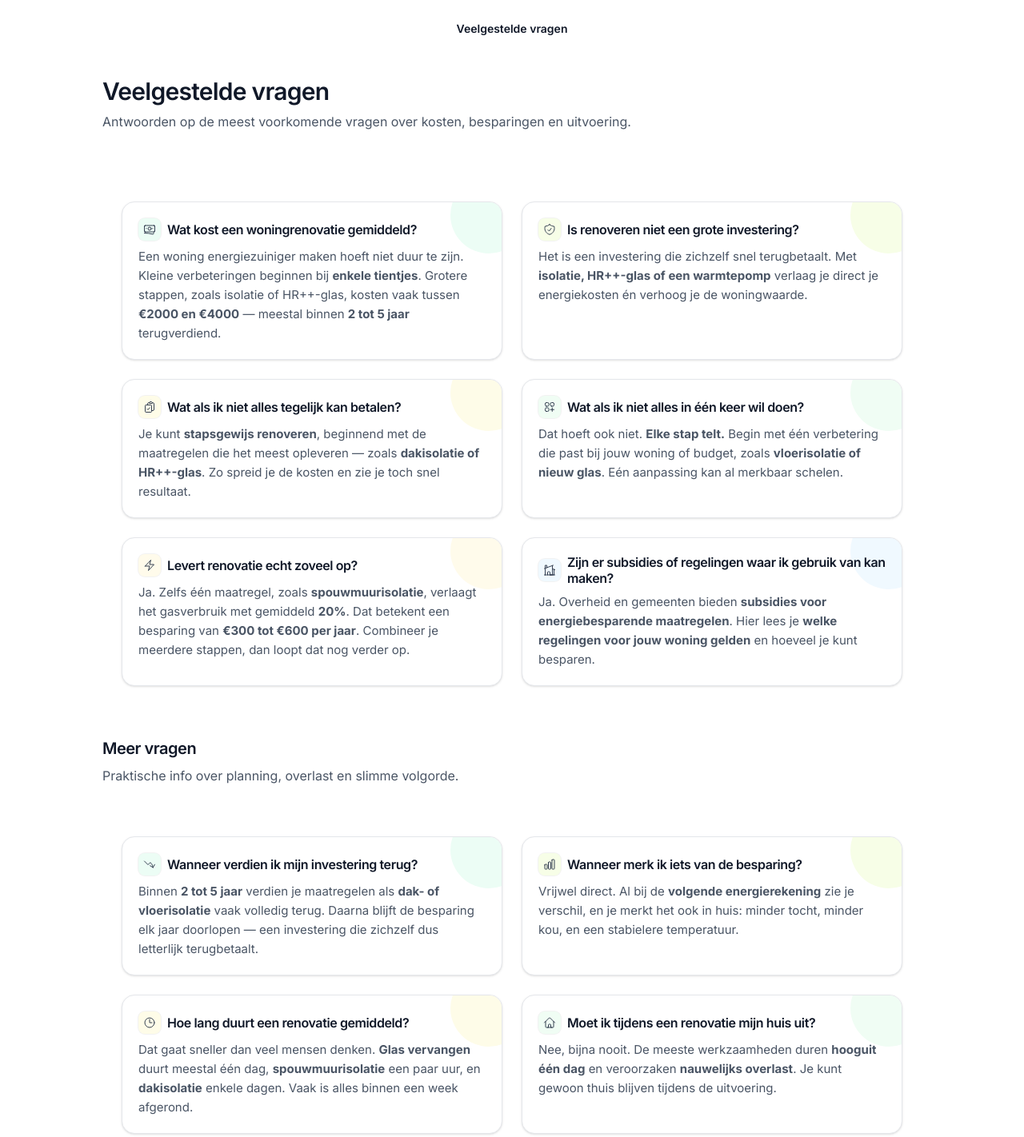
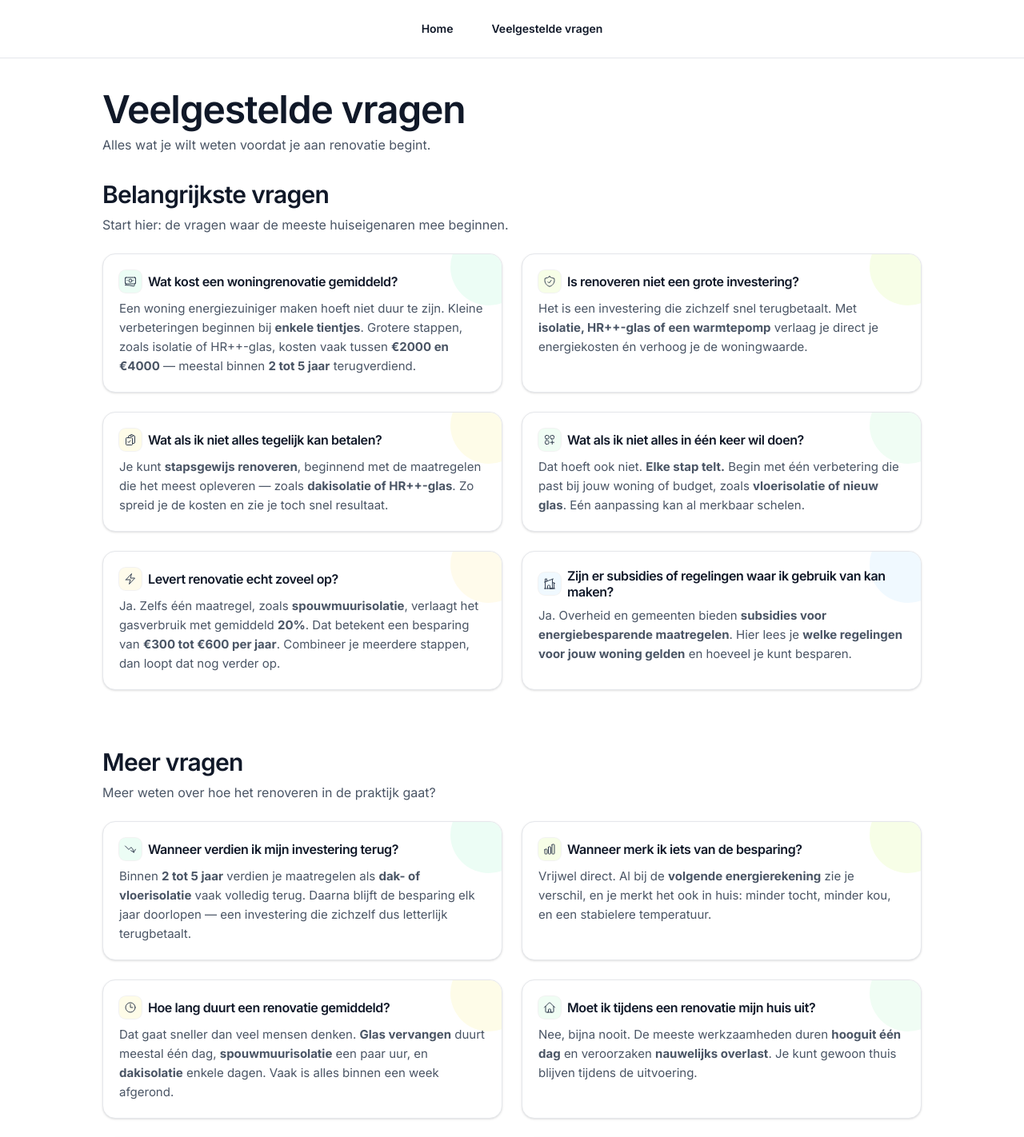
Before and after one commit to tjmichiels/renoveerjewoning, a Next.js app: page /faq in a window 1280 px wide. Shown: the top 1422 px of the page at 80% size. Built offline with nearby package versions, Linux system fonts and the light colour scheme.

Commit message:
FAQ-pagina verbeterd

```diff
--- a/app/components/FaqList.tsx
+++ b/app/components/FaqList.tsx
@@ -21,7 +21,7 @@ export default function FaqList({
     columns?: 1 | 2;
 }) {
     return (
-        <section className={`mx-auto w-full max-w-5xl p-4 text-left md:p-6 ${className}`}>
+        <section className={`mx-auto w-full max-w-5xl pt-0 pb-8 text-left ${className}`}>
             <div
                 className={`mt-5 grid grid-cols-1 gap-4 md:mt-6 ${
                     columns === 2 ? "md:grid-cols-2 md:gap-6" : ""
--- a/app/components/Header.tsx
+++ b/app/components/Header.tsx
@@ -10,7 +10,7 @@ export default function Header({ navigation }: { navigation: NavItem[] }) {
     const [open, setOpen] = useState(false);
 
     return (
-        <header className="absolute inset-x-0 top-0 z-50">
+        <header className="sticky top-0 z-50 bg-white/80 backdrop-blur border-b border-gray-200">
             <nav aria-label="Hoofdmenu" className="flex items-center justify-between p-6 lg:px-8">
                 <div className="flex lg:flex-1">{/* logo plek */}</div>
 
@@ -21,7 +21,7 @@ export default function Header({ navigation }: { navigation: NavItem[] }) {
                         className="-m-2.5 inline-flex items-center justify-center rounded-md p-2.5 text-gray-700"
                     >
                         <span className="sr-only">Open hoofdmenu</span>
-                        <Bars3Icon aria-hidden="true" className="size-6" />
+                        <Bars3Icon aria-hidden="true" className="size-6"/>
                     </button>
                 </div>
 
@@ -33,12 +33,13 @@ export default function Header({ navigation }: { navigation: NavItem[] }) {
                     ))}
                 </div>
 
-                <div className="hidden lg:flex lg:flex-1 lg:justify-end" />
+                <div className="hidden lg:flex lg:flex-1 lg:justify-end"/>
             </nav>
 
             <Dialog open={open} onClose={setOpen} className="lg:hidden">
-                <div className="fixed inset-0 z-50" />
-                <DialogPanel className="fixed inset-y-0 right-0 z-50 w-full overflow-y-auto bg-white p-6 sm:max-w-sm sm:ring-1 sm:ring-gray-900/10">
+                <div className="fixed inset-0 z-50"/>
+                <DialogPanel
+                    className="fixed inset-y-0 right-0 z-50 w-full overflow-y-auto bg-white p-6 sm:max-w-sm sm:ring-1 sm:ring-gray-900/10">
                     <div className="flex items-center justify-between">
                         <button
                             type="button"
@@ -46,7 +47,7 @@ export default function Header({ navigation }: { navigation: NavItem[] }) {
                             className="-m-2.5 rounded-md p-2.5 text-gray-700"
                         >
                             <span className="sr-only">Sluit menu</span>
-                            <XMarkIcon aria-hidden="true" className="size-6" />
+                            <XMarkIcon aria-hidden="true" className="size-6"/>
                         </button>
                     </div>
                     <div className="mt-6 space-y-2">
--- a/app/components/Hero.tsx
+++ b/app/components/Hero.tsx
@@ -29,13 +29,13 @@ export default function Hero({
             </h1>
 
 
-            <p className="mt-6 text-lg font-medium text-pretty text-gray-700 sm:text-xl/8 font-friendly">
+            <p className="mt-6 text-lg font-medium text-pretty text-gray-800 sm:text-xl/8 font-friendly">
                 {subtitle}
             </p>
 
             <QuickBenefits/>
 
-            <div className="mt-10 flex items-center justify-center gap-x-4">
+            <div className="mt-10 flex items-center justify-center gap-x-4 pb-6">
                 <Link
                     href={ctaPrimary.href}
                     className="font-emphasis rounded-full bg-gradient-to-r from-emerald-700 to-lime-600 px-6 py-3 text-base font-semibold text-white shadow-md hover:opacity-90 hover:shadow-lg transition"
--- a/app/content/navigation.ts
+++ b/app/content/navigation.ts
@@ -1,3 +1,4 @@
 export const NAV = [
+    { name: "Home", href: "/"},
     { name: "Veelgestelde vragen", href: "/faq" },
 ];
--- a/app/faq/page.tsx
+++ b/app/faq/page.tsx
@@ -10,25 +10,37 @@ export default function FaqPage() {
         <div className="bg-white">
             <Header navigation={NAV} />
 
-            <main className="relative isolate min-h-screen px-6 pt-24 lg:px-8">
+            <main className="relative isolate min-h-screen px-6 pt-10 lg:px-8">
                 <header className="mx-auto max-w-5xl">
-                    <h1 className="text-3xl font-semibold tracking-tight text-gray-900">Veelgestelde vragen</h1>
+                    <h1 className="text-4xl sm:text-5xl font-semibold tracking-tight text-gray-900">
+                        Veelgestelde vragen
+                    </h1>
                     <p className="mt-2 text-gray-600">
-                        Antwoorden op de meest voorkomende vragen over kosten, besparingen en uitvoering.
+                        Alles wat je wilt weten voordat je aan renovatie begint.
                     </p>
                 </header>
 
                 {/* Top 6 */}
-                <section id="top" aria-labelledby="top-heading" className="mx-auto max-w-5xl py-10 scroll-mt-24">
-                    <h2 id="top-heading" className="sr-only">Top 6 vragen</h2>
-                    <FaqList items={faqTopSix} palette={palettes.greenYellow} columns={2} />
+                <section id="top" aria-labelledby="top-heading" className="mx-auto max-w-5xl pt-8 scroll-mt-20">
+                    <h2 id="top-heading" className="text-2xl sm:text-3xl font-semibold text-gray-900 mb-2">
+                        Belangrijkste vragen
+                    </h2>
+                    <p className="mt-2 text-gray-600">
+                        Start hier: de vragen waar de meeste huiseigenaren mee beginnen.
+                    </p>
+                    <FaqList items={faqTopSix} palette={palettes.greenYellow} columns={2}/>
                 </section>
 
                 {/* Meer */}
-                <section id="more" aria-labelledby="more-heading" className="mx-auto max-w-5xl pb-16 scroll-mt-24">
-                    <h2 id="more-heading" className="text-xl font-semibold text-gray-900 mb-2">Meer vragen</h2>
-                    <p className="text-gray-600 mb-4">Praktische info over planning, overlast en slimme volgorde.</p>
-                    <FaqList items={faqMore} palette={palettes.greenYellow} columns={2} />
+                <section id="more" aria-labelledby="more-heading"
+                         className="mx-auto max-w-5xl pb-16 pt-10 scroll-mt-20">
+                    <h2 id="more-heading" className="text-2xl sm:text-3xl font-semibold text-gray-900 mb-2">
+                        Meer vragen
+                    </h2>
+                    <p className="text-gray-600 mb-4">
+                        Meer weten over hoe het renoveren in de praktijk gaat?
+                    </p>
+                    <FaqList items={faqMore} palette={palettes.greenYellow} columns={2}/>
                 </section>
             </main>
         </div>
--- a/app/page.tsx
+++ b/app/page.tsx
@@ -11,7 +11,7 @@ export default function Home() {
       <div className="bg-white">
         <Header navigation={NAV} />
 
-        <main className="relative isolate min-h-screen px-6 pt-14 lg:px-8">
+        <main className="relative isolate min-h-screen px-6 pt-0 lg:px-8">
           <Hero
               title="Weet je dat jouw woning je elk jaar honderden euro’s kan opleveren?"
               subtitle="In veel woningen verdwijnt tot een kwart van de warmte via muren, vloeren en ramen. Door te isoleren en oude installaties te vervangen, kun je elk jaar honderden euro’s besparen, terwijl je woning comfortabeler en duurzamer wordt."
```
